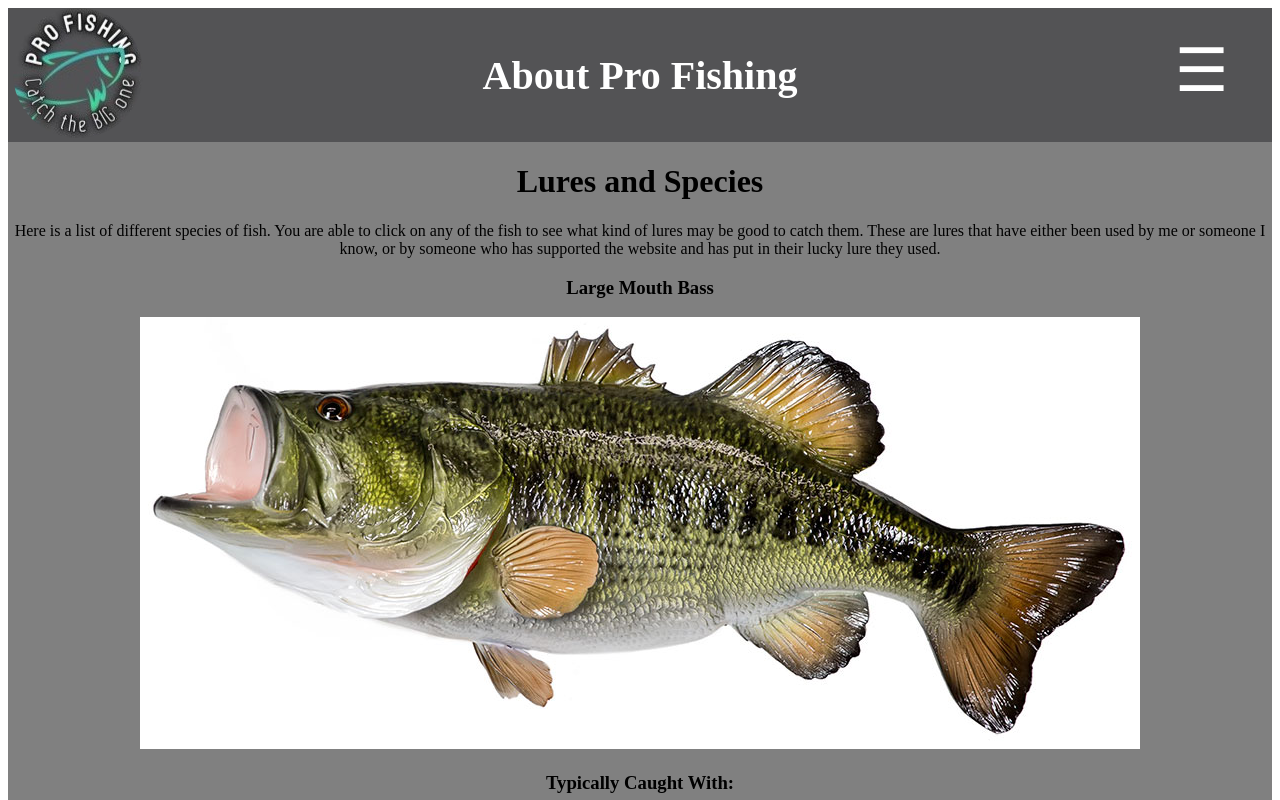
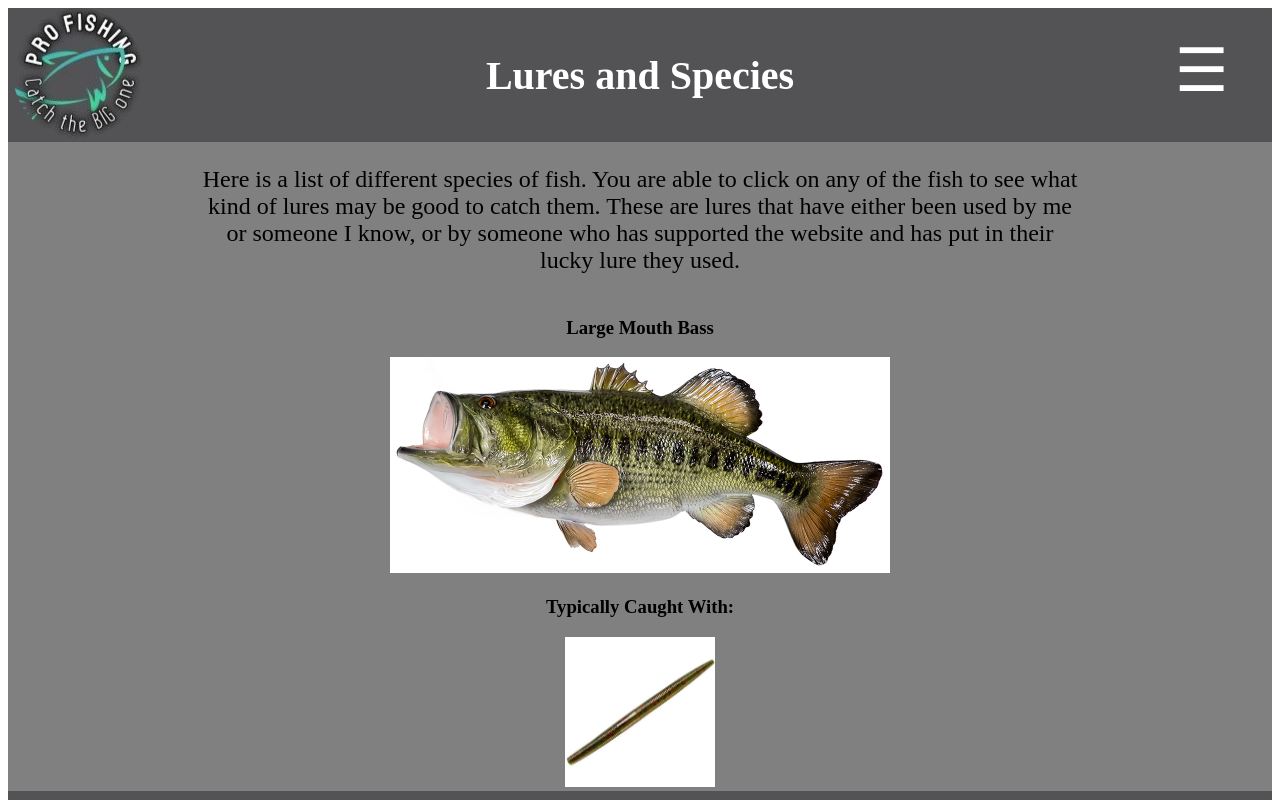
Before and after one commit to Payneful/payneful.github.io, a plain HTML site: page fish/lures.html in a window 1280 px wide. Shown: the top 800 px of the page. Drawn offline with Linux system fonts and the light colour scheme.

Commit message:
updates.

```diff
--- a/fish/lures.html
+++ b/fish/lures.html
@@ -13,7 +13,7 @@
             <a id="logo_link" href="index.html">
                 <img class="logo" src="images/fishinglogoTest.JPG" alt="Pro Fishing Logo">
             </a>
-            <h1 class="title">About Pro Fishing</h1>
+            <h1 class="title">Lures and Species</h1>
             <span class="pages" style="cursor:pointer" onclick="openNav()">&#9776;</span>
         </header>
 
@@ -32,16 +32,21 @@
             </div>
         </div>
 
-        <main>
-            <h1>Lures and Species</h1>
+        <main id="luresandspecies">
             <p>Here is a list of different species of fish. You are able to click on any of the fish
                 to see what kind of lures may be good to catch them. These are lures that have either
                 been used by me or someone I know, or by someone who has supported the website and has
                 put in their lucky lure they used.</p>
-            <h3>Large Mouth Bass</h3>
-            <img src="images/bass.jpg" alt="Large Mouth Bass">
-            <h3>Typically Caught With:</h3>
-            <img src="images/worm.jpeg" alt="Watermelon worm">
+            <section id="typefish">
+                <div class="fish">
+                    <h3>Large Mouth Bass</h3>
+                    <img class="bass" src="images/bass.jpg" alt="Large Mouth Bass">
+                </div>
+                <div class="lures">
+                    <h3>Typically Caught With:</h3>
+                    <img class="worm" src="images/worm.jpeg" alt="Watermelon worm">
+                </div>
+            </section>
         </main>
         <footer>
             <h3>Pro Fishing &copy; 2022 - Bradley Payne</h3>
--- a/fish/styles/style.css
+++ b/fish/styles/style.css
@@ -1,4 +1,4 @@
-body {
+.index {
   text-align: center;
 }
 footer {
@@ -21,16 +21,19 @@ header {
   margin: 0 auto;
   background-color: gray;
 }
+/*index.html page*/
 .home {
   display: grid;
   grid-template-rows: 1fr 1fr;
+  grid-template-columns: 1fr 1fr 1fr;
   gap: 40px;
   padding-left: 200px;
   padding-right: 200px;
 }
 .home p {
-  font-size: 1.1em;
+  font-size: 1.5em;
   grid-row: 2;
+  grid-column: 1/4;
 }
 .logo {
   border-radius: 100%;
@@ -45,6 +48,33 @@ header {
   text-align: center;
   font-size: 40px;
 }
+.us {
+  grid-column: 2;
+}
+
+/*lures.html page*/
+#luresandspecies {
+  display: grid;
+  text-align: center;
+}
+#luresandspecies p {
+  font-size: 1.5em;
+  margin-left: 15%;
+  margin-right: 15%;
+}
+.fish {
+
+}
+.lures {
+
+}
+.bass {
+  width: 500px;
+}
+.worm {
+  width: 150px;
+}
+
 
 /* The Overlay (background) */
 .overlay {
@@ -59,7 +89,6 @@ header {
     background-color: rgba(0,0,0, 0.9); /* Black w/opacity */
     overflow-x: hidden; /* Disable horizontal scroll */
     transition: 0.5s; /* 0.5 second transition effect to slide in or slide down the overlay (height or width, depending on reveal) */
-    margin-right: 300px;
   }
 
   /* Position the content inside the overlay */
```
Also changed, not shown: fish/index.html (+2 -2 lines).
